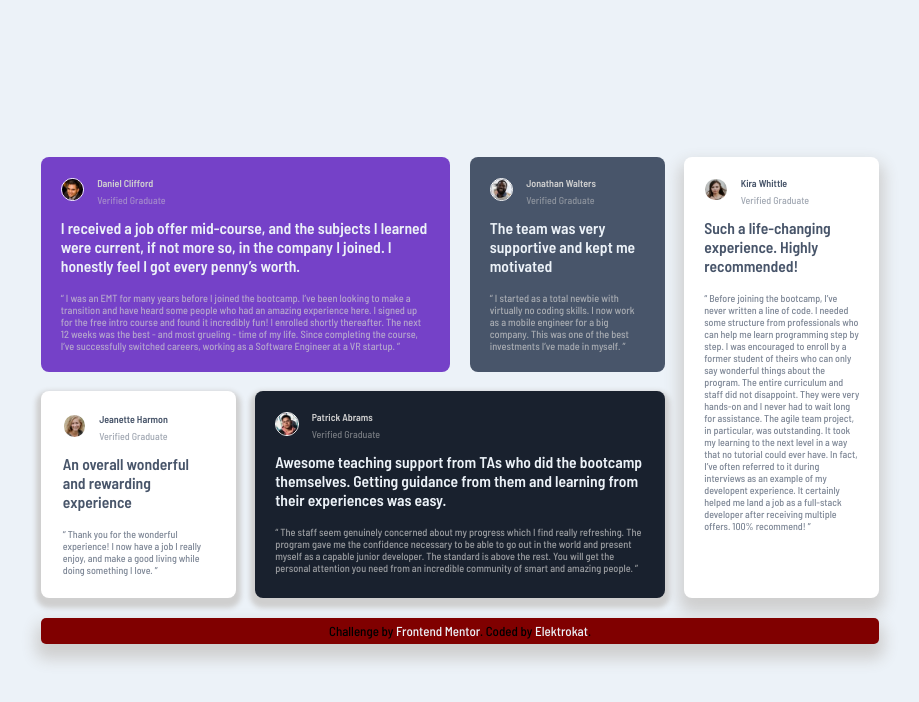
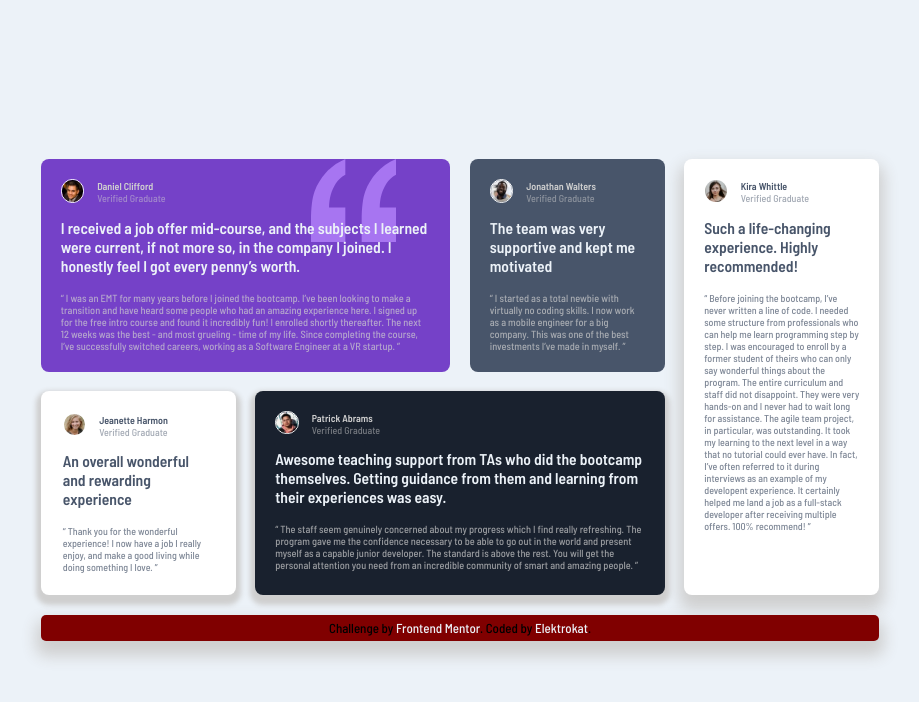
Before and after one commit to Elektrokat/CHALLENGE-8, a plain HTML site: page index.html in a window 1280 px wide. Shown: the whole page, without its empty margins (180-1099 px from the left). Drawn offline with Linux system fonts and the light colour scheme.

Commit message:
committed

```diff
--- a/index.html
+++ b/index.html
@@ -24,16 +24,16 @@
         I received a job offer mid-course, and the subjects I learned were current, if not more so,
         in the company I joined. I honestly feel I got every penny’s worth.
       </h3>
-      <p>
+      <blockquote>
         “ I was an EMT for many years before I joined the bootcamp. I’ve been looking to make a
         transition and have heard some people who had an amazing experience here. I signed up
         for the free intro course and found it incredibly fun! I enrolled shortly thereafter.
         The next 12 weeks was the best - and most grueling - time of my life. Since completing
         the course, I’ve successfully switched careers, working as a Software Engineer at a VR startup. ”
-      </p>
+      </blockquote>
     </div>
   </main>
-  <section class="section1">
+  <div class="section1">
     <div class="person">
       <div>
         <img class="image1" src="images/image-jonathan.jpg" alt="avatar">
@@ -47,13 +47,13 @@
       <h3>
         The team was very supportive and kept me motivated
       </h3>
-      <p>
+      <blockquote>
         “ I started as a total newbie with virtually no coding skills. I now work as a mobile engineer
         for a big company. This was one of the best investments I’ve made in myself. ”
-      </p>
+      </blockquote>
     </div>
-  </section>
-  <section class="section2">
+  </div>
+  <div class="section2">
     <div class="person">
       <div>
         <img class="image1" src="images/image-jeanette.jpg" alt="avatar">
@@ -65,13 +65,13 @@
     </div>
     <div class="harmon-content">
       <h3 class="header2">An overall wonderful and rewarding experience</h3>
-      <p class="status-p2">
+      <blockquote class="status-p2">
         “ Thank you for the wonderful experience! I now have a job I really enjoy, and make a good living
         while doing something I love. ”
-      </p>
+      </blockquote>
     </div>
-  </section>
-  <section class="section3">
+  </div>
+  <div class="section3">
     <div class="person">
       <div>
         <img class="image1" src="images/image-patrick.jpg" alt="avatar">
@@ -86,14 +86,14 @@
         Awesome teaching support from TAs who did the bootcamp themselves. Getting guidance from them and
         learning from their experiences was easy.
       </h3>
-      <p>
+      <blockquote>
         “ The staff seem genuinely concerned about my progress which I find really refreshing. The program
         gave me the confidence necessary to be able to go out in the world and present myself as a capable
         junior developer. The standard is above the rest. You will get the personal attention you need from
         an incredible community of smart and amazing people. ”
-      </p>
+      </blockquote>
     </div>
-  </section>
+  </div>
   <aside>
     <div class="person">
       <div>
@@ -106,7 +106,7 @@
     </div>
     <div class="kira-content">
       <h3 class="header2">Such a life-changing experience. Highly recommended!</h3>
-      <p class="status-p2">
+      <blockquote class="status-p2">
         “ Before joining the bootcamp, I’ve never written a line of code. I needed some structure from
         professionals who can help me learn programming step by step. I was encouraged to enroll by a former
         student of theirs who can only say wonderful things about the program. The entire curriculum and staff
@@ -115,7 +115,7 @@
         could ever have. In fact, I’ve often referred to it during interviews as an example of my developent
         experience. It certainly helped me land a job as a full-stack developer after receiving multiple offers.
         100% recommend! ”
-      </p>
+      </blockquote>
     </div>
   </aside>
   <footer>
--- a/styles.css
+++ b/styles.css
@@ -35,6 +35,10 @@ body{
 
 main{
     grid-area: main;
+    background-image: url(images/bg-pattern-quotation.svg);
+    background-repeat: no-repeat;
+    background-size: 6.5em;
+    background-position-x: 270px;
     background-color: var(--violet);
     border-radius: 8px;
     padding: 20px;
@@ -109,7 +113,7 @@ h4{
     color: var(--dark-grayish-blue);
 }
 
-p{
+blockquote{
     color: var(--light-gray);
     opacity: 70%;
     font-weight: 500;
@@ -153,14 +157,33 @@ a:hover{text-decoration: underline;}
 
                     /* mobile view */
 
-@media screen and (max-width: 550px) {
+@media screen and (max-width: 768px) {
 
     body{
-        max-height: 100vh;
+        min-height: 100vh;
         grid-template-columns: 19em;
+        align-content: center;
+        justify-content: center;
         grid-template-rows: repeat(5, auto);
         grid-template-areas:
         'main' 'section1' 'section2' 'section3' 'aside' 'footer';
         gap: 1em;
     }
 }
+
+                    /* desktop view */
+
+@media screen and (min-width: 769px) and (max-width: 1440px){
+
+    body{
+        align-content: center;
+        justify-content: center;
+        gap: 1.5rem 1.5rem;
+        grid-template-columns: repeat(4, 15em);
+        grid-template-rows: repeat(3, auto);
+        grid-template-areas:
+        'main main section1 aside'
+        'section2 section3 section3 aside'
+        'footer footer footer footer';
+    }
+}
```
